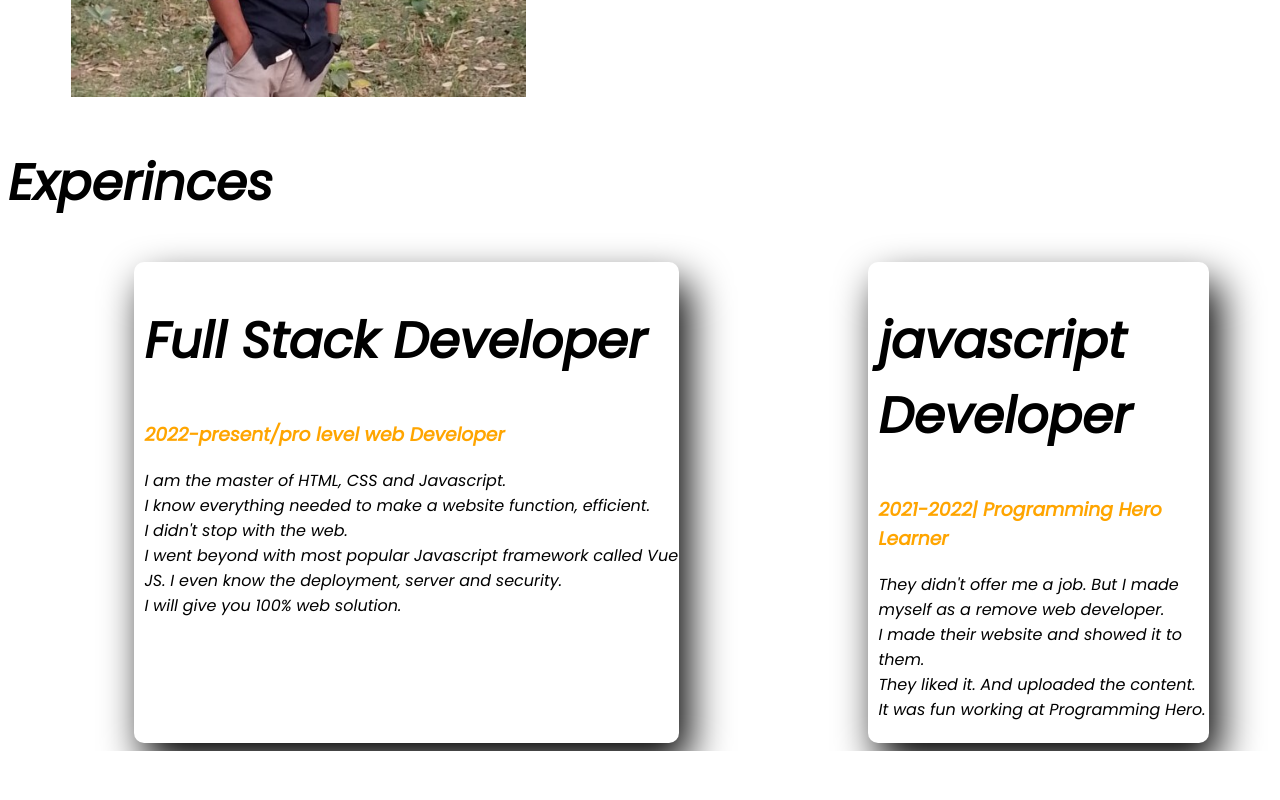
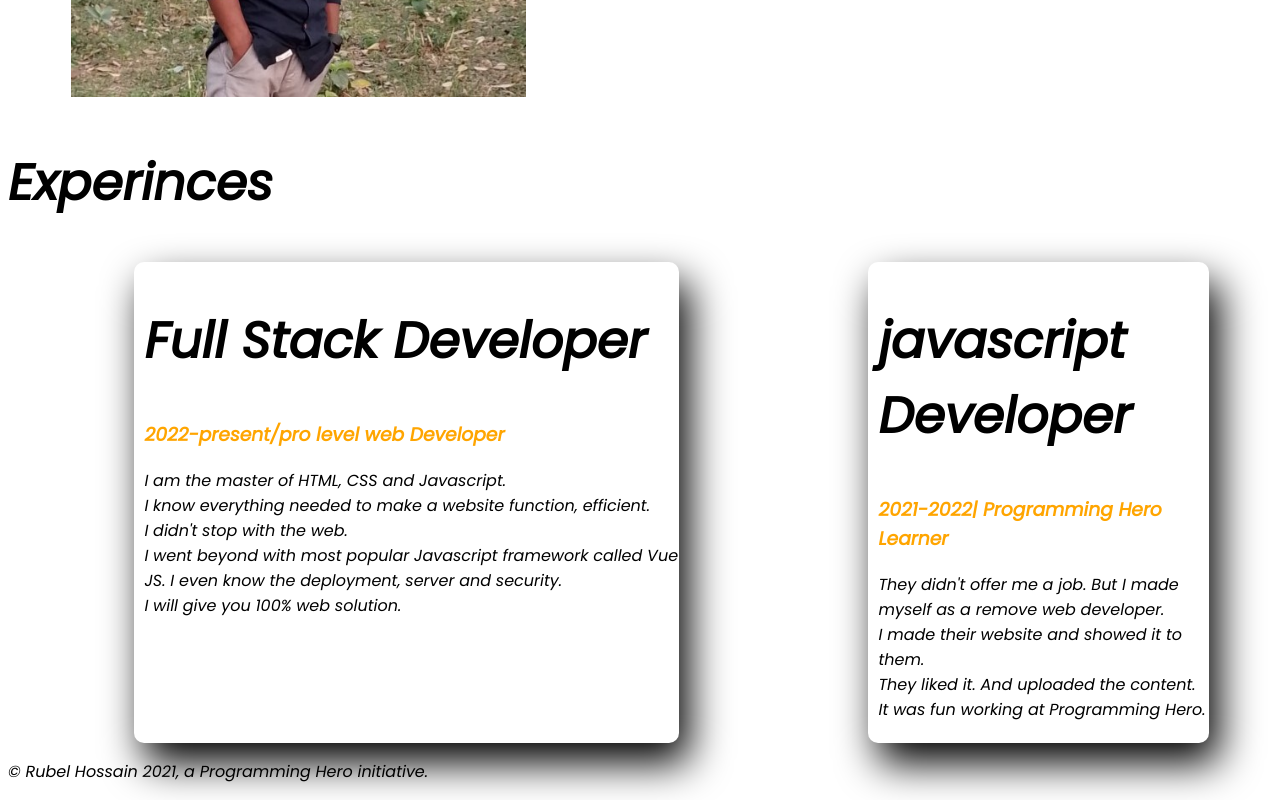
Before and after one commit to javascript-develop/developer-portfolio, a plain HTML site: page index.html in a window 1280 px wide. Shown: the part 833-1633 px from the top of the page. Before the commit the page ends 1584 px from the top, so only its background shows below. Drawn offline with Linux system fonts and the light colour scheme.

Commit message:
footer added

```diff
--- a/index.html
+++ b/index.html
@@ -65,6 +65,9 @@
             </div>
         </div>
     </section>
+    <footer>
+        <p>© Rubel Hossain 2021, a Programming Hero initiative.</p>
+    </footer>
 </body>
 
 </html>
--- a/style.css
+++ b/style.css
@@ -37,3 +37,6 @@ h1{
 #Experince-item{
 border-left: 4px solid;
 }
+footer{
+    text: center;
+}
```
